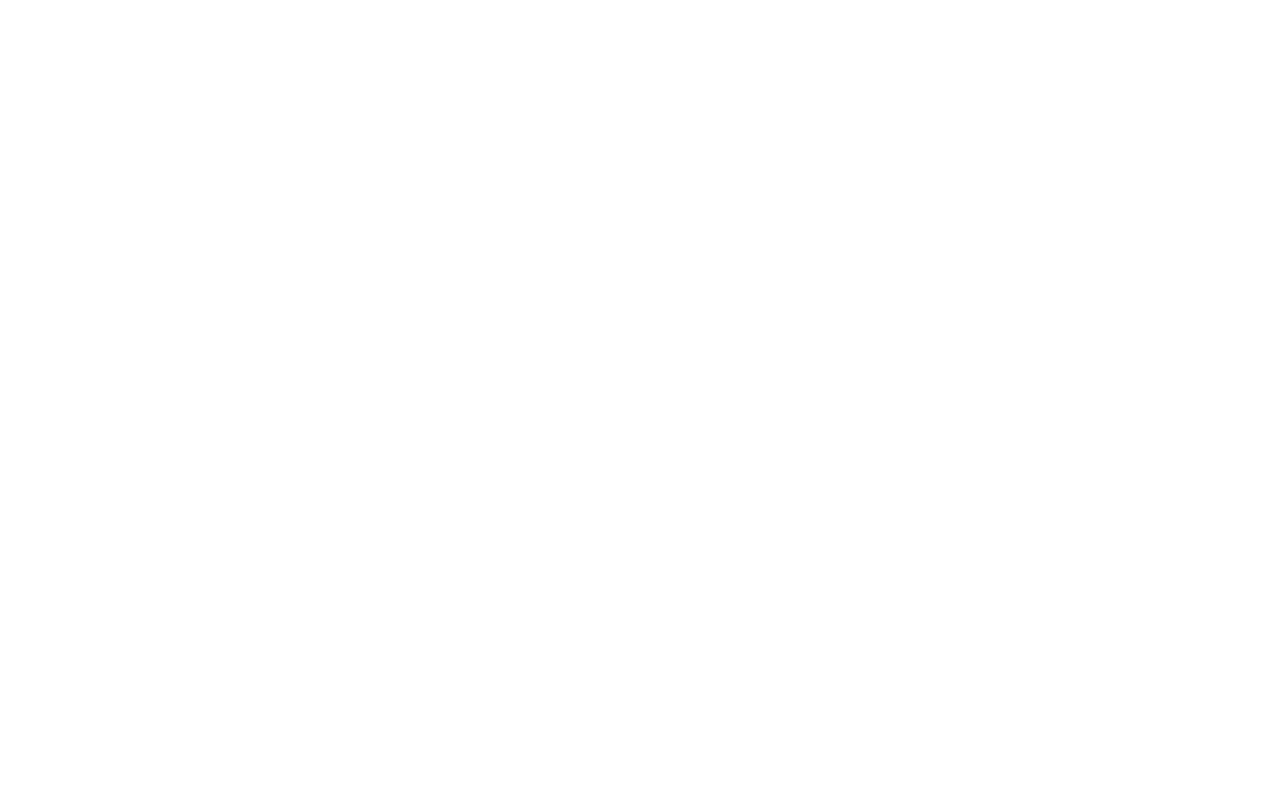
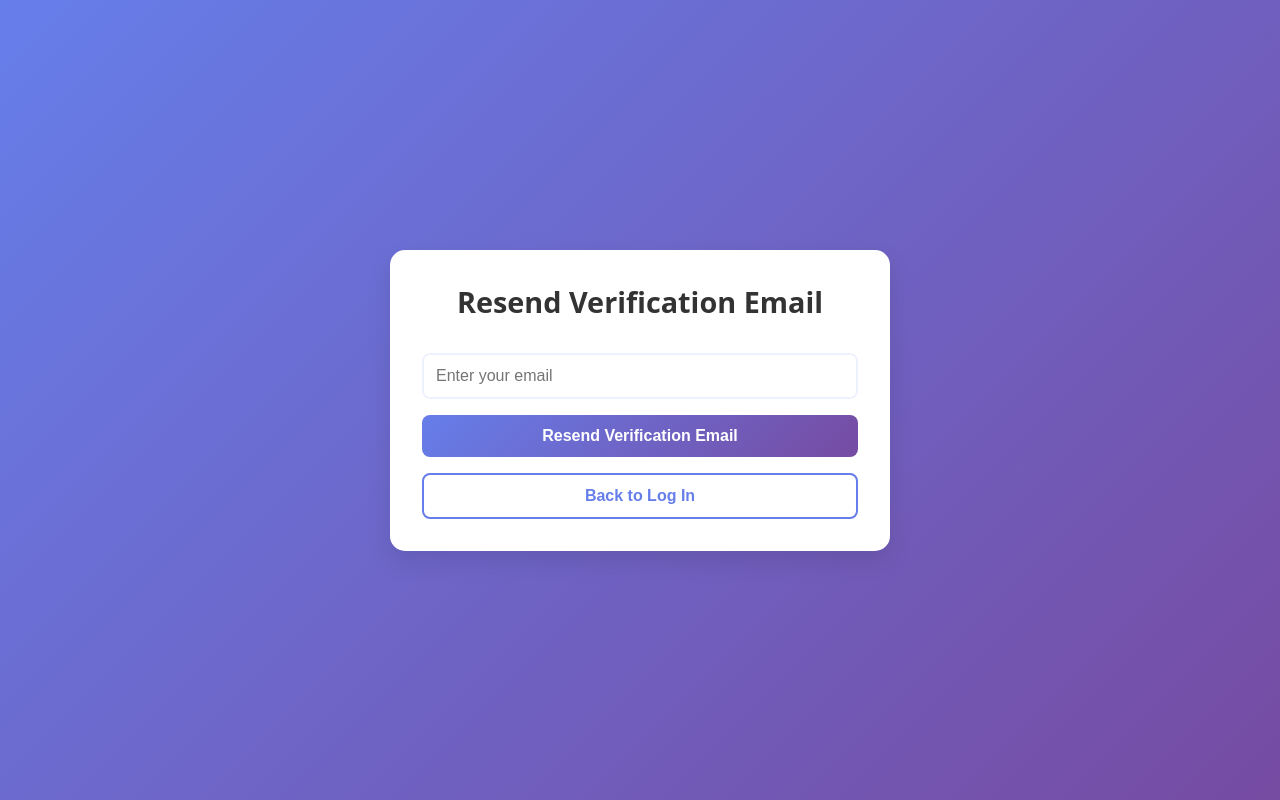
Before and after one commit to unbekannt01/frontend, a React (Vite) app: page /email-verification in a window 1280 px wide. Before the commit this address had no page. Built offline with nearby package versions, Linux system fonts and the light colour scheme.

Commit message:
Add Email Verification Page and many more

```diff
--- a/src/App.tsx
+++ b/src/App.tsx
@@ -2,10 +2,11 @@ import { Route, Routes, Navigate } from "react-router-dom";
    import "./App.css";
    import Home from "./components/Home";
    import Register from "./components/Register";
-import VerifyOtp from "./components/VerifyOtp";
+   import VerifyEmail from "./components/VerifyEmail";
    import Login from "./components/Login";
    import Dashboard from "./components/Dashboard";
    import AdminPage from "./components/AdminPage";
+   import EmailVerificationPage from "./components/EmailVerificationPage";
 
    // Helper function to check auth status
    const isAuthenticated = () => {
@@ -30,7 +31,8 @@ function App() {
                !isAuthenticated() ? <Register /> : <Navigate to="/dashboard" />
              }
            />
-        <Route path="/verify-otp" element={<VerifyOtp />} />
+           <Route path="/verify-email" element={<VerifyEmail />} />
+           <Route path="/email-verification" element={<EmailVerificationPage />} />
            <Route path="/dashboard" element={<Dashboard />} />
            <Route path="/admin" element={<AdminPage />} />
          </Routes>
--- a/src/api.ts
+++ b/src/api.ts
@@ -2,7 +2,7 @@
 import axios from 'axios';
 
 const api = axios.create({
-  baseURL: 'http://localhost:3000',
+  baseURL: 'http://localhost:3001',
   withCredentials: true,
 });
 
@@ -15,7 +15,7 @@ api.interceptors.response.use(
       try {
         const refresh_token = localStorage.getItem('refresh_token');
         const res = await axios.post(
-          'http://localhost:3000/auth/refresh-token',
+          'http://localhost:3001/auth/refresh-token',
           { refresh_token },
           { withCredentials: true }
         );
--- a/src/components/Dashboard.tsx
+++ b/src/components/Dashboard.tsx
@@ -2,7 +2,6 @@ import { useState, useEffect } from "react";
 import { useNavigate } from "react-router-dom";
 import styled from "styled-components";
 import api from "../api";
-import axios from "axios";
 
 interface User {
   id: number;
@@ -44,8 +43,8 @@ const Dashboard = () => {
 
   const handleLogout = async () => {
     try {
-      const response = await axios.post(
-        "http://localhost:3000/auth/logout",
+      const response = await api.post(
+        "/auth/logout",
         {},
         {
           withCredentials: true,
--- /dev/null
+++ b/src/components/EmailVerificationPage.tsx
@@ -0,0 +1,163 @@
+import { useState } from "react";
+import { useNavigate } from "react-router-dom";
+import styled from "styled-components";
+import api from "../api";
+
+const EmailVerificationPage = () => {
+  const navigate = useNavigate();
+  const [email, setEmail] = useState("");
+  const [loading, setLoading] = useState(false);
+  const [message, setMessage] = useState("");
+
+  const handleEmailChange = (e: React.ChangeEvent<HTMLInputElement>) => {
+    setEmail(e.target.value);
+  };
+
+  const handleResendSubmit = async (e: React.FormEvent) => {
+    e.preventDefault();
+    setLoading(true);
+    setMessage("");
+
+    try {
+      const response = await api.post("/auth/resend-verification", { email });
+      const data = response.data; // Access .data directly
+
+      if (response.status >= 200 && response.status < 300) {
+        setMessage("Verification email resent successfully! Check your inbox.");
+      } else {
+        setMessage(data.message || "Failed to resend verification email");
+      }
+    // eslint-disable-next-line @typescript-eslint/no-explicit-any
+    } catch (error: any) {
+      console.error("Error resending verification email:", error);
+      setMessage(
+        error.response?.data?.message ||
+          "Failed to resend verification email. Please try again."
+      );
+    } finally {
+      setLoading(false);
+    }
+  };
+
+  const handleBackToLogin = () => {
+    navigate("/login");
+  };
+
+  return (
+    <StyledContainer>
+      <FormCard>
+        <h2>Resend Verification Email</h2>
+        <form onSubmit={handleResendSubmit}>
+          <Input
+            type="email"
+            placeholder="Enter your email"
+            value={email}
+            onChange={handleEmailChange}
+            required
+          />
+          <Button type="submit" disabled={loading}>
+            {loading ? "Sending..." : "Resend Verification Email"}
+          </Button>
+        </form>
+        {message && (
+          <Message success={message.includes("successfully")}>
+            {message}
+          </Message>
+        )}
+        <BackButton onClick={handleBackToLogin}>Back to Log In</BackButton>
+      </FormCard>
+    </StyledContainer>
+  );
+};
+
+// Styled components remain unchanged
+const StyledContainer = styled.div`
+  min-height: 100vh;
+  display: flex;
+  align-items: center;
+  justify-content: center;
+  background: linear-gradient(135deg, #667eea 0%, #764ba2 100%);
+  padding: 20px;
+`;
+
+const FormCard = styled.div`
+  background: white;
+  padding: 2rem;
+  border-radius: 15px;
+  box-shadow: 0 10px 25px rgba(0, 0, 0, 0.1);
+  width: 100%;
+  max-width: 500px;
+  text-align: center;
+
+  h2 {
+    color: #333;
+    margin-bottom: 2rem;
+    font-size: 1.8rem;
+  }
+`;
+
+const Input = styled.input`
+  width: 100%;
+  padding: 12px;
+  margin-bottom: 1rem;
+  border: 2px solid #eef2ff;
+  border-radius: 8px;
+  font-size: 1rem;
+  transition: all 0.3s ease;
+
+  &:focus {
+    outline: none;
+    border-color: #667eea;
+    box-shadow: 0 0 0 3px rgba(102, 126, 234, 0.1);
+  }
+`;
+
+const Button = styled.button`
+  width: 100%;
+  padding: 12px;
+  background: linear-gradient(135deg, #667eea 0%, #764ba2 100%);
+  color: white;
+  border: none;
+  border-radius: 8px;
+  font-size: 1rem;
+  font-weight: 600;
+  cursor: pointer;
+  transition: transform 0.3s ease;
+
+  &:hover {
+    transform: translateY(-1px);
+  }
+
+  &:disabled {
+    opacity: 0.7;
+    cursor: not-allowed;
+  }
+`;
+
+const Message = styled.p<{ success: boolean }>`
+  text-align: center;
+  margin-top: 1rem;
+  color: ${(props) => (props.success ? "#10B981" : "#EF4444")};
+  font-size: 0.9rem;
+`;
+
+const BackButton = styled.button`
+  width: 100%;
+  padding: 12px;
+  background: transparent;
+  border: 2px solid #667eea;
+  color: #667eea;
+  border-radius: 8px;
+  font-size: 1rem;
+  font-weight: 600;
+  cursor: pointer;
+  margin-top: 1rem;
+  transition: all 0.3s ease;
+
+  &:hover {
+    background: #667eea;
+    color: white;
+  }
+`;
+
+export default EmailVerificationPage;
--- a/src/components/Login.tsx
+++ b/src/components/Login.tsx
@@ -2,150 +2,181 @@ import { useState } from "react";
 import { useNavigate } from "react-router-dom";
 import styled from "styled-components";
 import api from "../api";
-import axios from "axios";
 
-interface LoginForm {
+interface LoginFormData {
   email: string;
   password: string;
 }
 
 const Login = () => {
-  const [loading, setLoading] = useState(false);
-  const [message, setMessage] = useState("");
   const navigate = useNavigate();
-  const [form, setForm] = useState<LoginForm>({
+  const [loginFormData, setLoginFormData] = useState<LoginFormData>({
     email: "",
     password: "",
   });
+  const [loading, setLoading] = useState(false);
+  const [message, setMessage] = useState("");
 
-  const handleSubmit = async (e: React.FormEvent) => {
+  const handleLoginChange = (e: React.ChangeEvent<HTMLInputElement>) => {
+    setLoginFormData({
+      ...loginFormData,
+      [e.target.name]: e.target.value,
+    });
+  };
+
+  const handleLoginSubmit = async (e: React.FormEvent) => {
     e.preventDefault();
     setLoading(true);
+    setMessage("");
     try {
-      const response = await api.post("/auth/login", form);
+      const response = await api.post("/auth/login", {
+        method: 'POST',
+        headers: {
+          'Content-Type': 'application/json',
+        },
+        body: JSON.stringify(loginFormData),
+        credentials: 'include',
+      });
 
-      // Handle response for successful login
-      localStorage.setItem("refresh_token", response.data.refresh_token);
-      if (response.data.role) {
-        localStorage.setItem("role", response.data.role);
+      const data = await response.data();
+      if (response.data) {
+        localStorage.setItem("refresh_token", data.refresh_token); // Store refresh token
+        navigate("/dashboard");
+      } else {
+        setMessage(data.message || "Login failed");
       }
+    } catch {
+      setMessage("Server error occurred");
+    }
+    setLoading(false);
+  };
 
-      setMessage("Login successful!");
-
-      // Redirect based on user role
-      setTimeout(() => {
-        if (response.data.role === "ADMIN") {
-          navigate("/admin");
-        } else {
-          navigate("/dashboard");
-        }
-      }, 1000);
-    } catch (error: unknown) {
-      setLoading(false);
-
-      // Narrow down the error type
-      if (axios.isAxiosError(error)) {
-        // Axios error handling (e.g., bad status code, or no response)
-        if (error.response) {
-          const responseMessage = error.response.data.message;
-          if (
-            responseMessage ===
-            "Your account is blocked due to multiple failed login attempts."
-          ) {
-            setMessage(
-              "Your account is blocked due to too many failed login attempts."
-            );
-          } else {
-            setMessage(responseMessage || "Login failed. Please try again.");
-          }
-        } else {
-          setMessage("Network error. Please try again.");
-        }
-      } else if (error instanceof Error) {
-        // Generic error handling if it's a non-Axios error
-        setMessage(error.message || "An unexpected error occurred.");
-      } else {
-        // If it's some other unknown error type
-        setMessage("An unexpected error occurred. Please try again.");
-      }
-    }
+  const handleResendRedirect = () => {
+    navigate("/email-verification");
   };
 
   return (
     <StyledContainer>
       <FormCard>
-        <h2>Welcome Back</h2>
-        <form onSubmit={handleSubmit}>
+        <h2>Log In</h2>
+        <form onSubmit={handleLoginSubmit}>
           <Input
             type="email"
+            name="email"
             placeholder="Email"
-            value={form.email}
-            onChange={(e) => setForm({ ...form, email: e.target.value })}
+            value={loginFormData.email}
+            onChange={handleLoginChange}
             required
           />
           <Input
             type="password"
+            name="password"
             placeholder="Password"
-            value={form.password}
-            onChange={(e) => setForm({ ...form, password: e.target.value })}
+            value={loginFormData.password}
+            onChange={handleLoginChange}
             required
           />
           <Button type="submit" disabled={loading}>
-            {loading ? "Logging in..." : "Login"}
+            {loading ? "Logging In..." : "Log In"}
           </Button>
         </form>
         {message && (
-          <Message error={message.includes("failed")}>{message}</Message>
+          <Message success={false}>
+            {message}
+          </Message>
         )}
+        <ResendSection>
+          <h3>Missed the verification email?</h3>
+          <Button onClick={handleResendRedirect}>
+            Resend Verification Email
+          </Button>
+        </ResendSection>
       </FormCard>
     </StyledContainer>
   );
 };
 
 const StyledContainer = styled.div`
+  min-height: 100vh;
   display: flex;
+  align-items: center;
   justify-content: center;
-  align-items: center;
-  min-height: 100vh;
-  background-color: #f5f5f5;
+  background: linear-gradient(135deg, #667eea 0%, #764ba2 100%);
+  padding: 20px;
 `;
 
 const FormCard = styled.div`
   background: white;
   padding: 2rem;
-  border-radius: 8px;
-  box-shadow: 0 2px 4px rgba(0, 0, 0, 0.1);
+  border-radius: 15px;
+  box-shadow: 0 10px 25px rgba(0,0,0,0.1);
   width: 100%;
-  max-width: 400px;
+  max-width: 500px;
+
+  h2 {
+    color: #333;
+    text-align: center;
+    margin-bottom: 2rem;
+    font-size: 1.8rem;
+  }
 `;
 
 const Input = styled.input`
   width: 100%;
-  padding: 0.8rem;
-  margin: 0.5rem 0;
-  border: 1px solid #ddd;
-  border-radius: 4px;
+  padding: 12px;
+  margin-bottom: 1rem;
+  border: 2px solid #eef2ff;
+  border-radius: 8px;
+  font-size: 1rem;
+  transition: all 0.3s ease;
+
+  &:focus {
+    outline: none;
+    border-color: #667eea;
+    box-shadow: 0 0 0 3px rgba(102,126,234,0.1);
+  }
 `;
 
 const Button = styled.button`
   width: 100%;
-  padding: 0.8rem;
-  margin: 1rem 0;
-  background-color: #007bff;
+  padding: 12px;
+  background: linear-gradient(135deg, #667eea 0%, #764ba2 100%);
   color: white;
   border: none;
-  border-radius: 4px;
+  border-radius: 8px;
+  font-size: 1rem;
+  font-weight: 600;
   cursor: pointer;
+  transition: transform 0.3s ease;
+
+  &:hover {
+    transform: translateY(-1px);
+  }
 
   &:disabled {
-    background-color: #cccccc;
+    opacity: 0.7;
+    cursor: not-allowed;
   }
 `;
 
-const Message = styled.div<{ error?: boolean }>`
-  color: ${(props) => (props.error ? "#dc3545" : "#28a745")};
+const Message = styled.p<{ success: boolean }>`
   text-align: center;
   margin-top: 1rem;
+  color: ${props => props.success ? '#10B981' : '#EF4444'};
+  font-size: 0.9rem;
+`;
+
+const ResendSection = styled.div`
+  margin-top: 2rem;
+  border-top: 1px solid #eef2ff;
+  padding-top: 1rem;
+  text-align: center;
+
+  h3 {
+    color: #333;
+    font-size: 1.2rem;
+    margin-bottom: 1rem;
+  }
 `;
 
 export default Login;
--- /dev/null
+++ b/src/components/VerifyEmail.tsx
@@ -0,0 +1,130 @@
+import { useState, useEffect } from "react";
+import { useNavigate, useSearchParams } from "react-router-dom";
+import styled from "styled-components";
+import api from "../api";
+
+const VerifyEmail = () => {
+  const [searchParams] = useSearchParams();
+  const navigate = useNavigate();
+  const [message, setMessage] = useState("");
+  const [loading, setLoading] = useState(true);
+  const [error, setError] = useState(false);
+
+  useEffect(() => {
+    const verifyEmail = async () => {
+      const token = searchParams.get("token");
+      if (!token) {
+        setMessage("Invalid verification link");
+        setError(true);
+        setLoading(false);
+        return;
+      }
+
+      try {
+        const response = await api.get(`/auth/verify-email?token=${token}`, {
+          method: 'GET',
+          headers: {
+            'Content-Type': 'application/json',
+          },
+        });
+
+        console.log(`Response status: ${response.status}`);
+        const data = await response.data();
+
+        if (response.data) {
+          setMessage(data.message || "Email verified successfully! You can now log in.");
+        } else {
+          console.log(`Error response: ${JSON.stringify(data)}`);
+          if (data.message?.includes("Invalid or expired verification token")) {
+            setMessage("Email may already be verified. Please proceed to login.");
+          } else {
+            setMessage(data.message || "Verification failed");
+            setError(true);
+          }
+        }
+      } catch (err) {
+        console.error("Fetch error:", err);
+        setMessage("Failed to connect to the server. Your email may already be verified. Please try logging in.");
+        setError(true);
+      }
+      setLoading(false);
+    };
+
+    verifyEmail();
+  }, [searchParams]);
+
+  const handleLoginRedirect = () => {
+    navigate("/login");
+  };
+
+  return (
+    <StyledContainer>
+      <VerifyCard>
+        <h2>Email Verification</h2>
+        {loading ? (
+          <Message>Loading...</Message>
+        ) : (
+          <>
+            <Message error={error}>
+              {message}
+            </Message>
+            <Button onClick={handleLoginRedirect}>
+              Go to Login
+            </Button>
+          </>
+        )}
+      </VerifyCard>
+    </StyledContainer>
+  );
+};
+
+const StyledContainer = styled.div`
+  min-height: 100vh;
+  display: flex;
+  align-items: center;
+  justify-content: center;
+  background: linear-gradient(135deg, #667eea 0%, #764ba2 100%);
+  padding: 20px;
+`;
+
+const VerifyCard = styled.div`
+  background: white;
+  padding: 2rem;
+  border-radius: 15px;
+  box-shadow: 0 10px 25px rgba(0,0,0,0.1);
+  width: 100%;
+  max-width: 500px;
+  text-align: center;
+
+  h2 {
+    color: #333;
+    margin-bottom: 2rem;
+    font-size: 1.8rem;
+  }
+`;
+
+const Message = styled.p<{ error?: boolean }>`
+  text-align: center;
+  margin: 1rem 0;
+  color: ${props => props.error ? '#EF4444' : '#10B981'};
+  font-size: 1rem;
+`;
+
+const Button = styled.button`
+  width: 100%;
+  padding: 12px;
+  background: linear-gradient(135deg, #667eea 0%, #764ba2 100%);
+  color: white;
+  border: none;
+  border-radius: 8px;
+  font-size: 1rem;
+  font-weight: 600;
+  cursor: pointer;
+  transition: transform 0.3s ease;
+
+  &:hover {
+    transform: translateY(-1px);
+  }
+`;
+
+export default VerifyEmail;
```
Also changed, not shown: src/components/AdminPage.tsx (+15 -15 lines), src/components/Register.tsx (+34 -27 lines), src/components/VerifyOtp.tsx (+6 -5 lines). Lines whose indentation alone changed are shown as unchanged.
